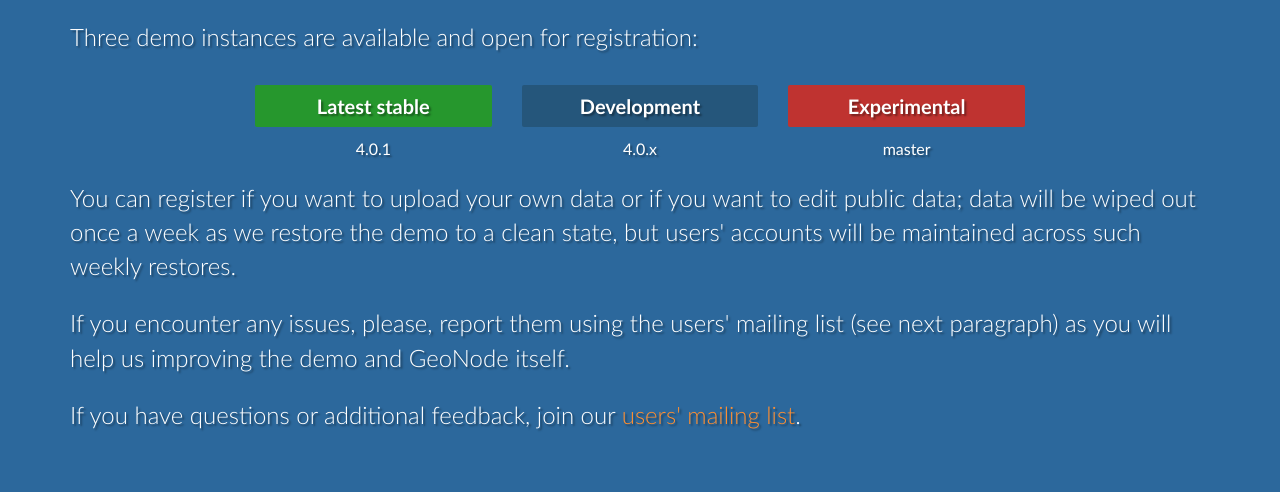
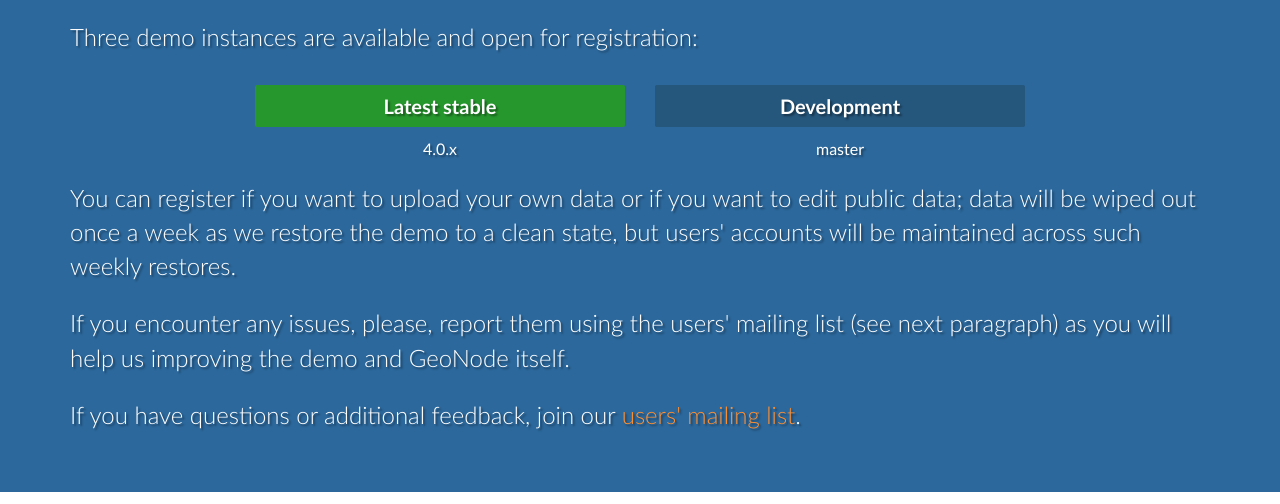
Before and after one commit to geosolutions-it/demo.geonode.org, a plain HTML site: page index.html in a window 1280 px wide. Shown: the part 294-798 px from the top of the page. Drawn offline with nearby package versions, Linux system fonts and the light colour scheme.

Commit message:
Update demo info

```diff
--- a/index.html
+++ b/index.html
@@ -39,18 +39,14 @@
       <br/>
       <p>Three demo instances are available and open for registration:</p>
       <div class="row demo-container">
-	      <div class="col-md-4">
-			  <h4 class="demo-stable" style="background-color: #26972d"><a href="https://stable.demo.geonode.org/">Latest stable</a></h4>
-			  <span><a href="https://github.com/GeoNode/geonode/tree/4.0.1" target="_blank">4.0.1</a></span>
-		  </div>
-		  <div class="col-md-4">
-			  <h4 class="demo-stable" style="background-color: #25567B"><a href="https://development.demo.geonode.org">Development</a></h4>
-			  <span><a href="https://github.com/GeoNode/geonode/tree/4.x" target="_blank">4.0.x</a></span>
-		  </div>
-		  <div class="col-md-4">
-			  <h4 class="demo-stable" style="background-color: #bf3330"><a href="https://master.demo.geonode.org">Experimental</a></h4>
-			  <span><a href="https://github.com/GeoNode/geonode/" target="_blank">master</a></span>
-		  </div>
+	      <div class="col-md-6">
+          <h4 class="demo-stable" style="background-color: #26972d"><a href="https://stable.demo.geonode.org/">Latest stable</a></h4>
+          <span><a href="https://github.com/GeoNode/geonode/tree/4.0.x" target="_blank">4.0.x</a></span>
+        </div>
+        <div class="col-md-6">
+          <h4 class="demo-stable" style="background-color: #25567B"><a href="https://development.demo.geonode.org">Development</a></h4>
+          <span><a href="https://github.com/GeoNode/geonode/" target="_blank">master</a></span>
+        </div>
       </div>
       <p>You can register if you want to upload your own data or if you want to edit public data; data will be wiped out once a week as we restore the demo to a clean state, but users' accounts will be maintained across such weekly restores.</p>
       <br/><p>If you encounter any issues, please, report them using the users' mailing list (see next paragraph) as you will help us improving the demo and GeoNode itself.</p>
```
